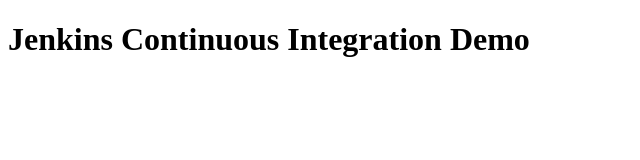
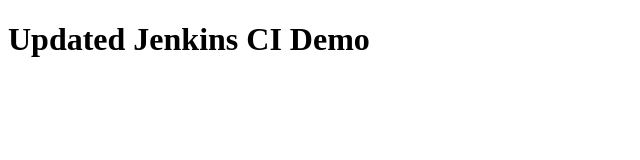
Before and after one commit to kinley2007wangmo/02250356_DSO101, a plain HTML site: page Practical_4/index.html in a window 1280 px wide. Shown: the whole page, without its empty margins (0-640 px from the left). Drawn offline with Linux system fonts and the light colour scheme.

Commit message:
Testing Jenkins CI Practical 4

```diff
--- a/Practical_4/index.html
+++ b/Practical_4/index.html
@@ -4,6 +4,6 @@
     <title>Practical 4</title>
 </head>
 <body>
-    <h1>Jenkins Continuous Integration Demo</h1>
+    <h1>Updated Jenkins CI Demo</h1>
 </body>
 </html>
```
Also changed, not shown: Practical_4/README.md, Practical_4/assets/added-github-repository.png (added), Practical_4/assets/build-setup.png (added), Practical_4/assets/build-tigger.png (added), Practical_4/assets/created-project.png (added), Practical_4/assets/jenkins-dashboard.png (added), Practical_4/assets/successful-build.png (added).
